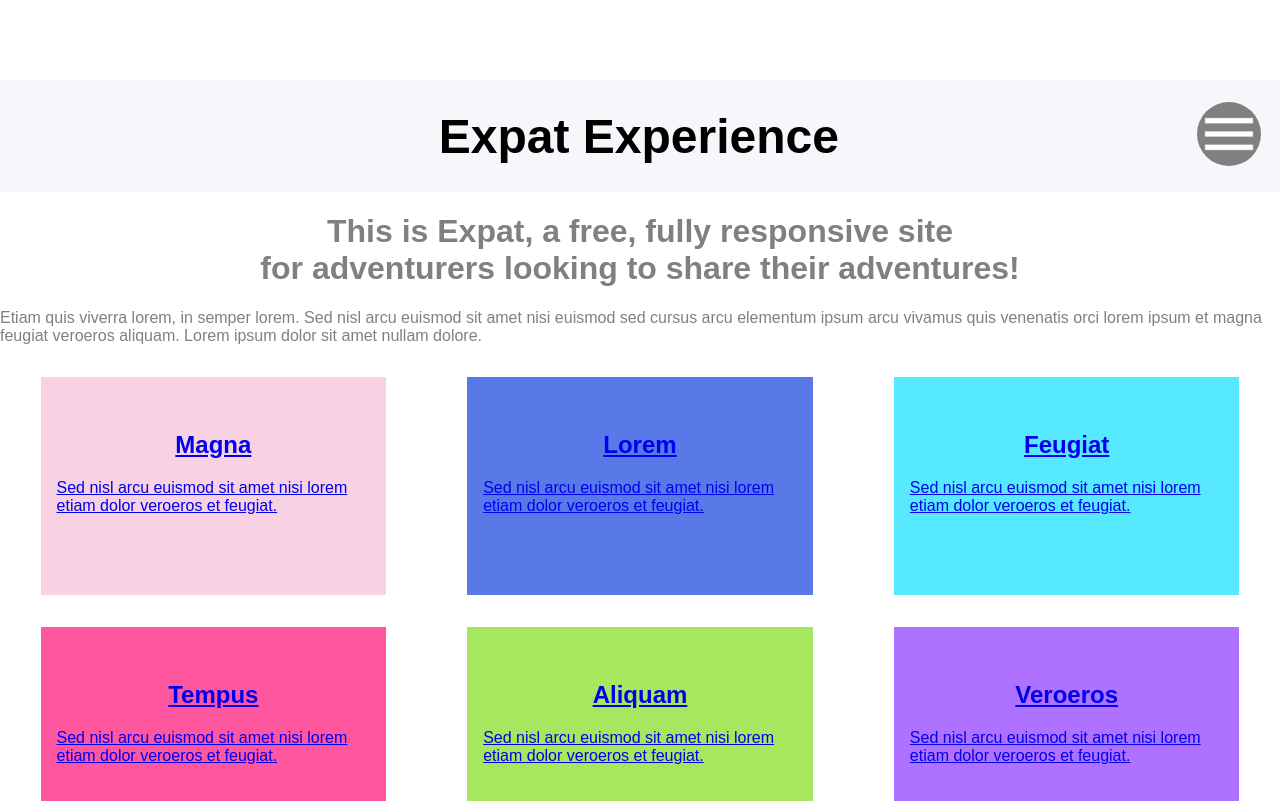
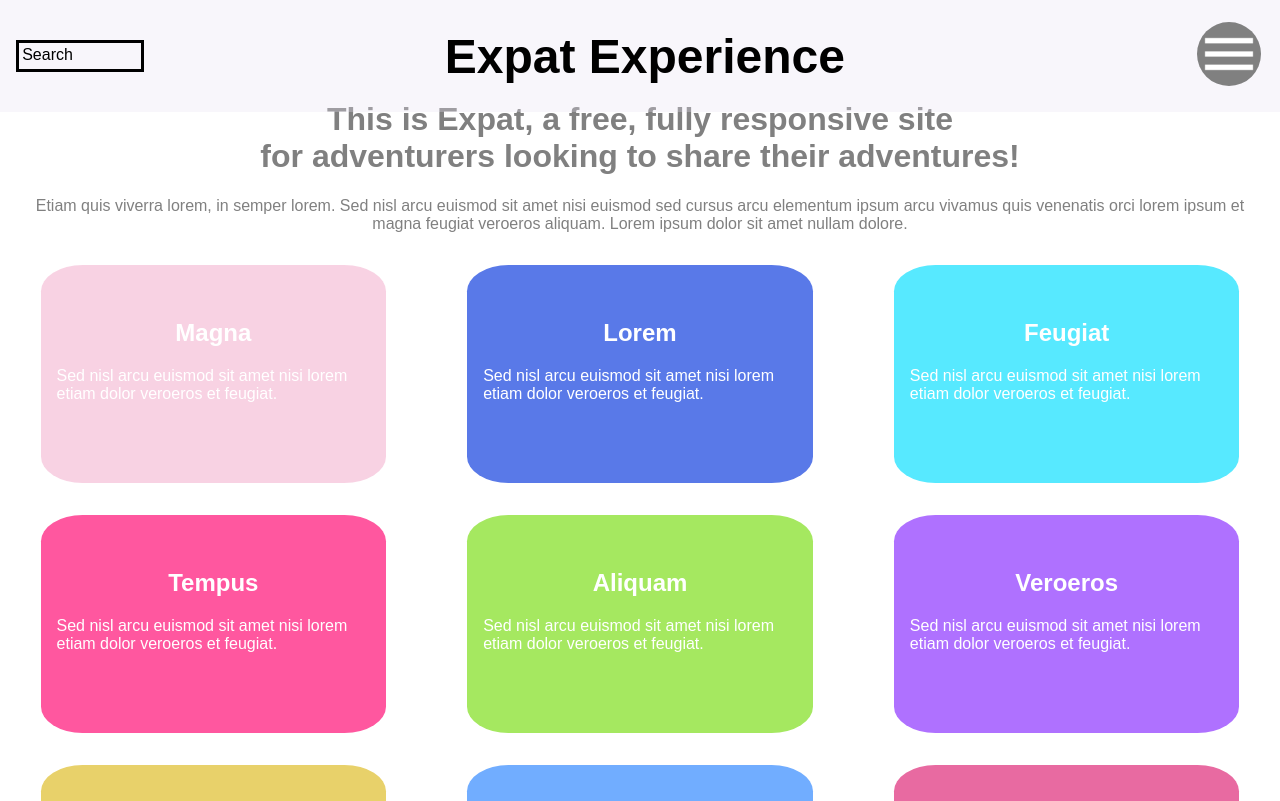
Before and after one commit to team-expat-0311/landing-pages, a plain HTML site: page index.html in a window 1280 px wide. Shown: the top 801 px of the page. Drawn offline with Linux system fonts and the light colour scheme.

Commit message:
updated landing page search element

```diff
--- a/components/Header/Header.less
+++ b/components/Header/Header.less
@@ -8,15 +8,26 @@
   position: fixed;
   top: 10%;
   z-index: 2;
+  margin-top: -80px;
 
 
-  .space{
-    width: 100px;
+  .search {
+    margin: 1rem;
+    width: 8rem;
+    height: 2rem;
+    border: .2rem solid black;
+
+      p {
+        align-self: center;
+        margin: .2rem;
+      }
+
   }
 
   h1 {
     height:100%;
     font-size: 48px;
+    margin-left: -3rem;
   }
 
 }
--- a/components/Tiles/Tiles.less
+++ b/components/Tiles/Tiles.less
@@ -1,10 +1,17 @@
 
 .intro {
-// .test();
-h1 {
-  text-align: center;
-}
-margin-top: 12rem;
+.width-100();
+width: 96%;
+margin-top: 5rem;
+
+  h1 {
+    text-align: center;
+  }
+
+  p {
+    text-align: center;
+  }
+
 }
 
 
@@ -20,12 +27,19 @@ margin-top: 12rem;
   .flex(space-around, center, row);
   flex-wrap: wrap;
 
+  a {
+    color: white;
+    text-decoration: none;
+  }
+
 }
 
 .style {
   width: 27%;
+  border-radius: 12%;
   margin: 1rem;
   padding: 1rem 1rem 4rem;
+  color: white;
 
   h2 {
     text-align: center;
--- a/index.html
+++ b/index.html
@@ -22,8 +22,7 @@
         <div>
           <h1>Expat Experience</h1>
         </div>
-
-        <div class='space'></div>
+        <div class='search'><p>Search</p></div>
       </div>
 
 
```
Also changed, not shown: CSS/index.css, Less/index.less (line endings or trailing spaces), Less/mixins.less (line endings or trailing spaces). Lines whose indentation alone changed are shown as unchanged.
